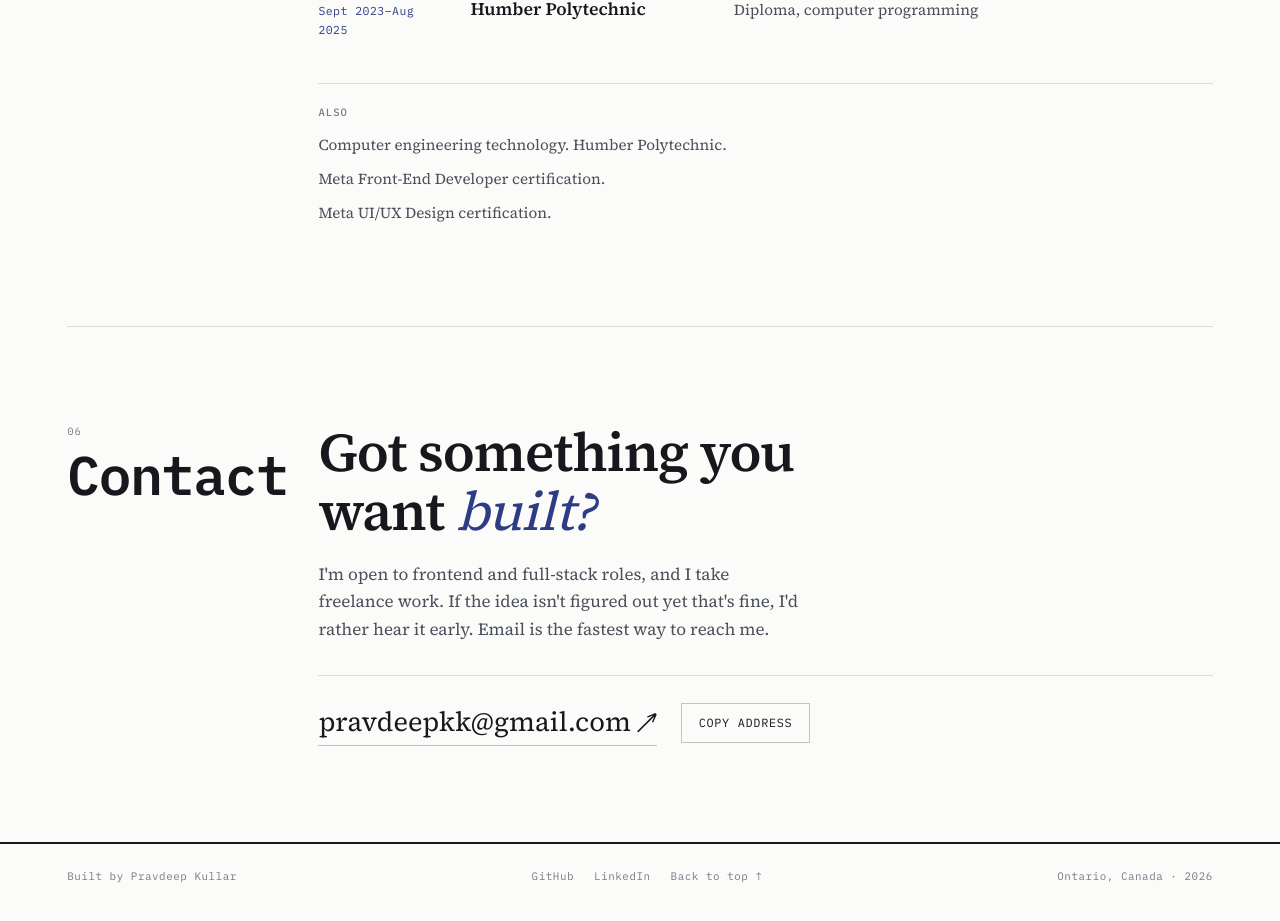
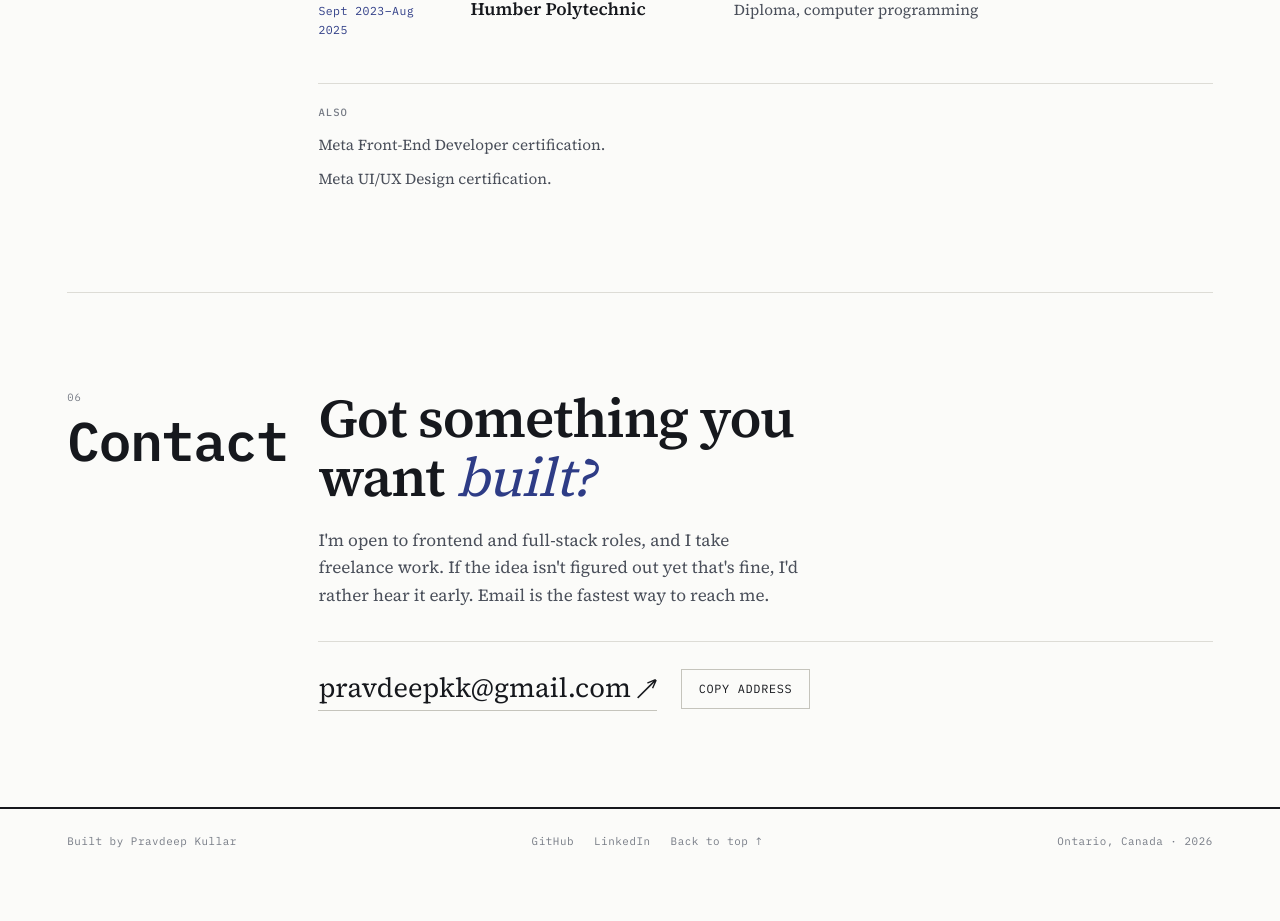
Before and after one commit to PravdeepK/portfolio, a Next.js app: page / in a window 1280 px wide. Shown: the part 9377-10298 px from the top of the page. After the commit the page ends 10268 px from the top, so only its background shows below. Built offline with nearby package versions, Linux system fonts and the light colour scheme.

Commit message:
Remove computer engineering technology from education list

```diff
--- a/src/app/page.tsx
+++ b/src/app/page.tsx
@@ -63,7 +63,6 @@ const experience = [
 ];
 
 const alsoList = [
-  "Computer engineering technology. Humber Polytechnic.",
   "Meta Front-End Developer certification.",
   "Meta UI/UX Design certification.",
 ];
```
